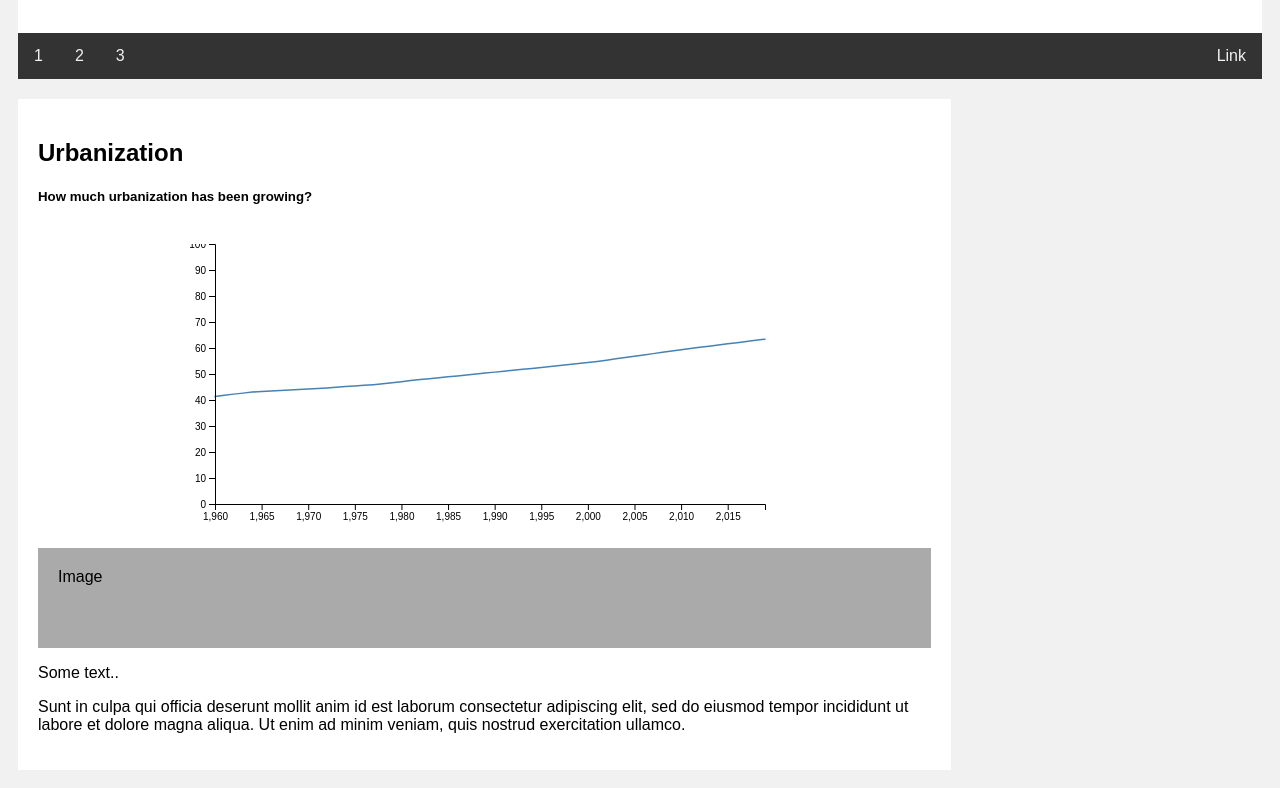
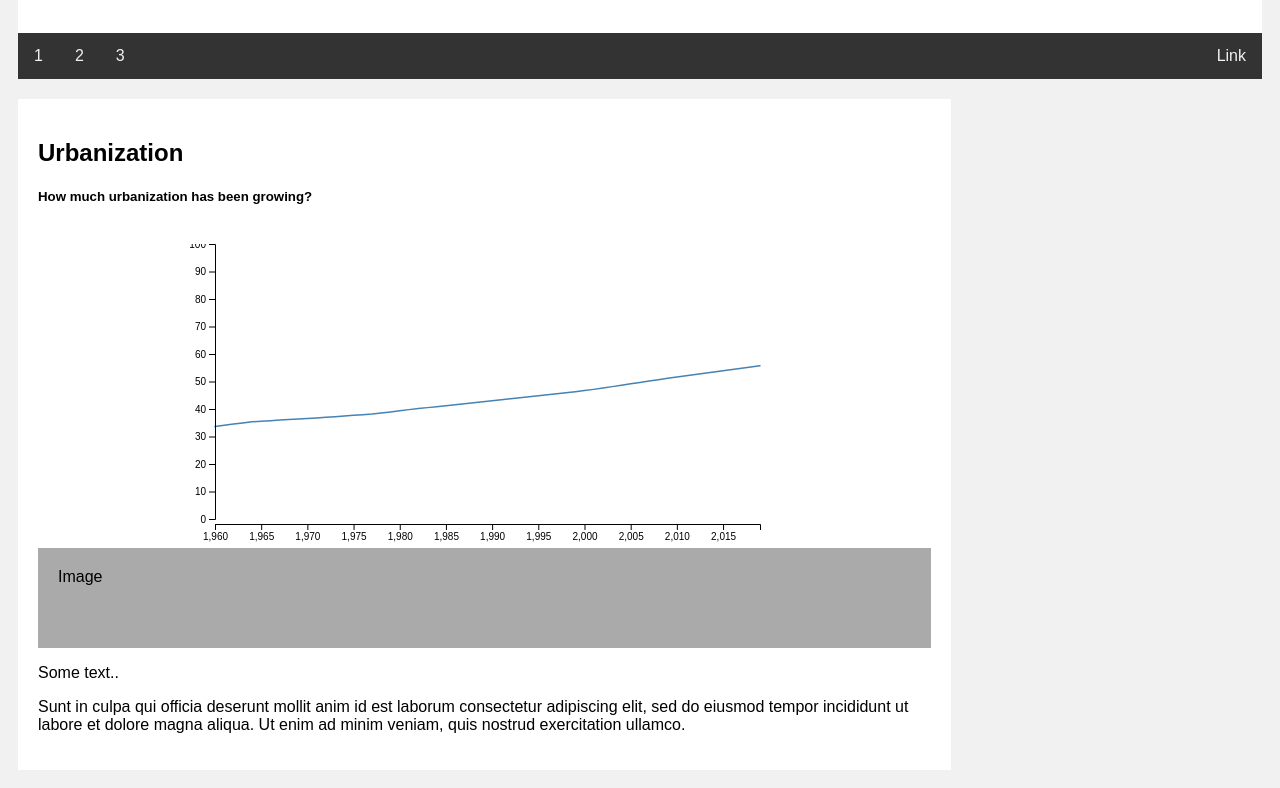
Before and after one commit to kaneskan/kaneskan.github.io, a plain HTML site: page index.html in a window 1280 px wide. Shown: the part 133-921 px from the top of the page. Drawn offline with nearby package versions, Linux system fonts and the light colour scheme.

Commit message:
Update index.html

```diff
--- a/index.html
+++ b/index.html
@@ -203,7 +203,7 @@ async function init() {
     .append("svg")
     .attr("height", 300)
     .attr("width", 600);
-  const margin = { top: 20, bottom: 20, left: 30, right: 20 };
+  const margin = { top: 0, bottom: 20, left: 30, right: 20 };
   const chart = svg.append("g").attr("transform", `translate(${margin.left},0)`);
   const width = +svg.attr("width") - margin.left - margin.right;
   const height = +svg.attr("height") - margin.top - margin.bottom;
@@ -214,12 +214,12 @@ async function init() {
   // Create scales
   const yScale = d3
     .scaleLinear()
-    .range([height, 0])
+    .range([height-5, 0])
     .domain([0, 100]);
 //     .domain([0, d3.max(data, dataPoint => dataPoint.Urban_per)]);
   const xScale = d3
     .scaleLinear()
-    .range([0, width])
+    .range([0, width-5])
     .domain(d3.extent(data, dataPoint => dataPoint.Year));
 
   const line = d3
```
